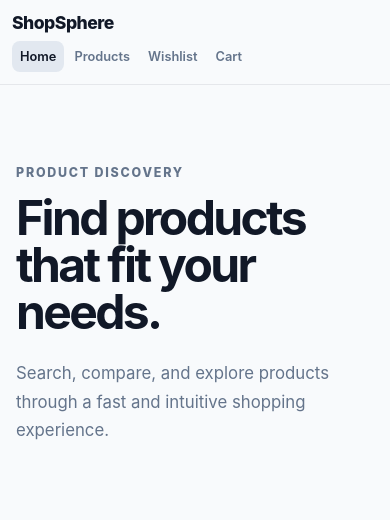
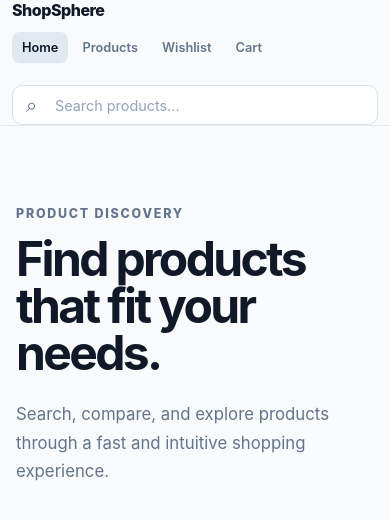
Before and after one commit to RakshatTiwari/shopsphere, a React (Vite) app: page / in a window 390 px wide. Shown: the top 520 px of the page. Built offline with nearby package versions, Linux system fonts and the light colour scheme.

Commit message:
feat: build responsive application shell

```diff
--- a/src/components/navigation/Navbar.jsx
+++ b/src/components/navigation/Navbar.jsx
@@ -1,4 +1,5 @@
 import { Link, NavLink } from "react-router";
+import SearchBar from "../search/SearchBar";
 
 function Navbar() {
   return (
@@ -7,6 +8,10 @@ function Navbar() {
         <Link className="navbar-brand" to="/">
           ShopSphere
         </Link>
+
+        <div className="navbar-search">
+          <SearchBar />
+        </div>
 
         <nav className="navbar-links" aria-label="Primary navigation">
           <NavLink
--- /dev/null
+++ b/src/components/search/SearchBar.jsx
@@ -0,0 +1,58 @@
+import { useState } from "react";
+
+function SearchBar() {
+  const [searchValue, setSearchValue] = useState("");
+
+  function handleSubmit(event) {
+    event.preventDefault();
+
+    const trimmedValue = searchValue.trim();
+
+    if (!trimmedValue) {
+      return;
+    }
+
+    console.log("Search submitted:", trimmedValue);
+  }
+
+  function handleChange(event) {
+    setSearchValue(event.target.value);
+  }
+
+  return (
+    <form className="search-bar" onSubmit={handleSubmit} role="search">
+      <label className="search-label" htmlFor="product-search">
+        Search products
+      </label>
+
+      <div className="search-input-wrapper">
+        <span className="search-icon" aria-hidden="true">
+          ⌕
+        </span>
+
+        <input
+          id="product-search"
+          className="search-input"
+          type="search"
+          value={searchValue}
+          onChange={handleChange}
+          placeholder="Search products..."
+          autoComplete="off"
+        />
+
+        {searchValue && (
+          <button
+            className="search-clear"
+            type="button"
+            onClick={() => setSearchValue("")}
+            aria-label="Clear search"
+          >
+            ×
+          </button>
+        )}
+      </div>
+    </form>
+  );
+}
+
+export default SearchBar;
--- a/src/index.css
+++ b/src/index.css
@@ -60,17 +60,20 @@ img {
   position: sticky;
   top: 0;
   z-index: 100;
+
   border-bottom: 1px solid #e5e7eb;
-  background: rgba(248, 250, 252, 0.94);
+  background: rgba(248, 250, 252, 0.96);
+
   backdrop-filter: blur(12px);
 }
 
 .navbar-inner {
-  display: flex;
+  display: grid;
+  grid-template-columns: auto minmax(260px, 1fr) auto;
   align-items: center;
-  justify-content: space-between;
+  gap: 32px;
 
-  width: min(1200px, calc(100% - 40px));
+  width: min(1280px, calc(100% - 48px));
   min-height: 72px;
   margin: 0 auto;
 }
@@ -79,21 +82,122 @@ img {
   font-size: 1.1rem;
   font-weight: 800;
   letter-spacing: -0.03em;
+  white-space: nowrap;
+}
+
+.navbar-search {
+  width: 100%;
+  max-width: 560px;
+  justify-self: center;
+}
+
+.search-bar {
+  width: 100%;
+}
+
+.search-label {
+  position: absolute;
+  width: 1px;
+  height: 1px;
+  padding: 0;
+  margin: -1px;
+  overflow: hidden;
+  clip: rect(0, 0, 0, 0);
+  white-space: nowrap;
+  border: 0;
+}
+
+.search-input-wrapper {
+  position: relative;
+  display: flex;
+  align-items: center;
+}
+
+.search-icon {
+  position: absolute;
+  left: 14px;
+
+  font-size: 1.25rem;
+  line-height: 1;
+
+  color: #64748b;
+  pointer-events: none;
+}
+
+.search-input {
+  width: 100%;
+  height: 42px;
+
+  padding: 0 42px 0 42px;
+
+  border: 1px solid #dbe1e8;
+  border-radius: 10px;
+  outline: none;
+
+  background: #ffffff;
+  color: #111827;
+
+  font-size: 0.9rem;
+
+  transition:
+    border-color 160ms ease,
+    box-shadow 160ms ease;
+}
+
+.search-input::placeholder {
+  color: #94a3b8;
+}
+
+.search-input:hover {
+  border-color: #cbd5e1;
+}
+
+.search-input:focus {
+  border-color: #64748b;
+  box-shadow: 0 0 0 3px rgba(100, 116, 139, 0.12);
+}
+
+.search-clear {
+  position: absolute;
+  right: 8px;
+
+  display: flex;
+  align-items: center;
+  justify-content: center;
+
+  width: 28px;
+  height: 28px;
+
+  border: 0;
+  border-radius: 6px;
+
+  background: transparent;
+  color: #64748b;
+
+  font-size: 1.2rem;
+  line-height: 1;
+}
+
+.search-clear:hover {
+  background: #f1f5f9;
+  color: #111827;
 }
 
 .navbar-links {
   display: flex;
   align-items: center;
-  gap: 8px;
+  justify-content: flex-end;
+  gap: 4px;
 }
 
 .navbar-link {
-  padding: 9px 12px;
+  padding: 9px 11px;
   border-radius: 8px;
 
-  font-size: 0.9rem;
+  font-size: 0.88rem;
   font-weight: 600;
   color: #64748b;
+  white-space: nowrap;
 
   transition:
     color 160ms ease,
@@ -176,18 +280,41 @@ img {
   transform: translateY(-1px);
 }
 
-@media (max-width: 700px) {
+@media (max-width: 1050px) {
   .navbar-inner {
-    width: min(100% - 24px, 1200px);
-    min-height: 64px;
+    grid-template-columns: auto minmax(220px, 1fr);
+    gap: 20px;
+  }
+
+  .navbar-search {
+    order: 2;
+    max-width: none;
   }
 
   .navbar-links {
-    gap: 2px;
+    grid-column: 1 / -1;
+    grid-row: 2;
+    justify-content: flex-start;
+    padding-bottom: 12px;
+    overflow-x: auto;
+  }
+}
+
+@media (max-width: 700px) {
+  .navbar-inner {
+    width: min(100% - 32px, 1200px);
+  }
+
+  .navbar-search {
+    grid-column: 1 / -1;
+  }
+
+  .navbar-links {
+    width: 100%;
   }
 
   .navbar-link {
-    padding: 8px;
+    padding: 8px 10px;
     font-size: 0.8rem;
   }
 
@@ -210,22 +337,23 @@ img {
 
 @media (max-width: 520px) {
   .navbar-inner {
-    align-items: flex-start;
-    flex-direction: column;
-    gap: 8px;
-    padding: 12px 0;
+    width: min(100% - 24px, 1200px);
+    gap: 12px;
+  }
+
+  .navbar-brand {
+    font-size: 1rem;
+  }
+
+  .search-input {
+    height: 40px;
   }
 
   .navbar-links {
-    width: 100%;
-    overflow-x: auto;
-  }
-
-  .navbar-link {
-    flex-shrink: 0;
+    padding-bottom: 10px;
   }
 
   .app-content {
-    min-height: calc(100vh - 110px);
+    min-height: calc(100vh - 150px);
   }
 }
```
